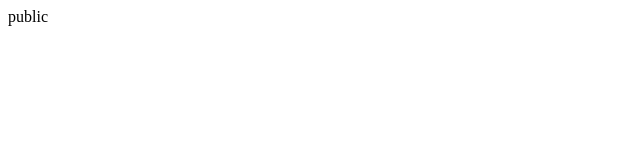
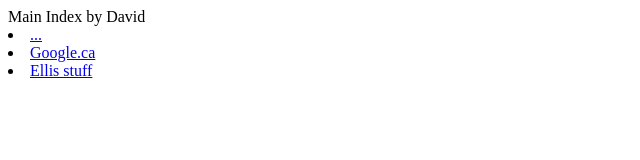
Before and after one commit to TEMPam0091/visst2023b, a plain HTML site: page public/index.html in a window 1280 px wide. Shown: the whole page, without its empty margins (0-640 px from the left). Drawn offline with Linux system fonts and the light colour scheme.

Commit message:
Update index.html

```diff
--- a/public/index.html
+++ b/public/index.html
@@ -1 +1,7 @@
-public
+Main Index by David <br>
+
+<li><a href="..">...</a>
+
+<li><a href="http://www.google.ca">Google.ca</a>
+
+<li><a href="https://github.com/hpssjellis/high-school-javascript-game-dev-assignment-images">Ellis stuff</a>
```
